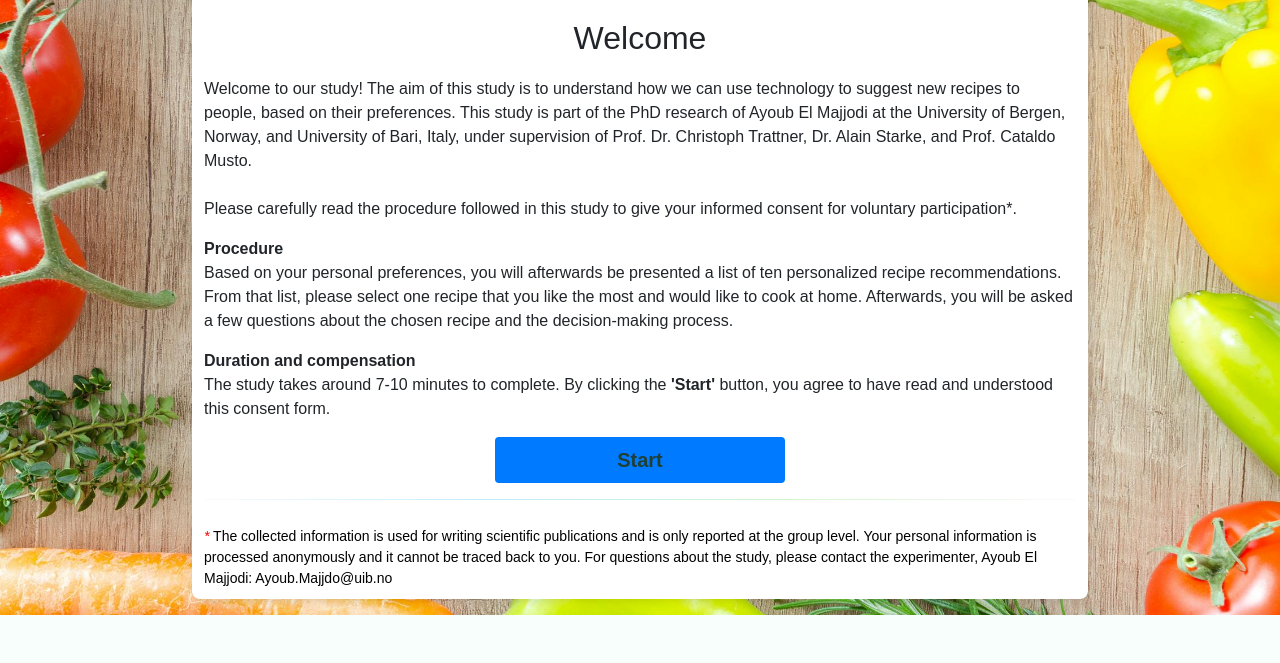
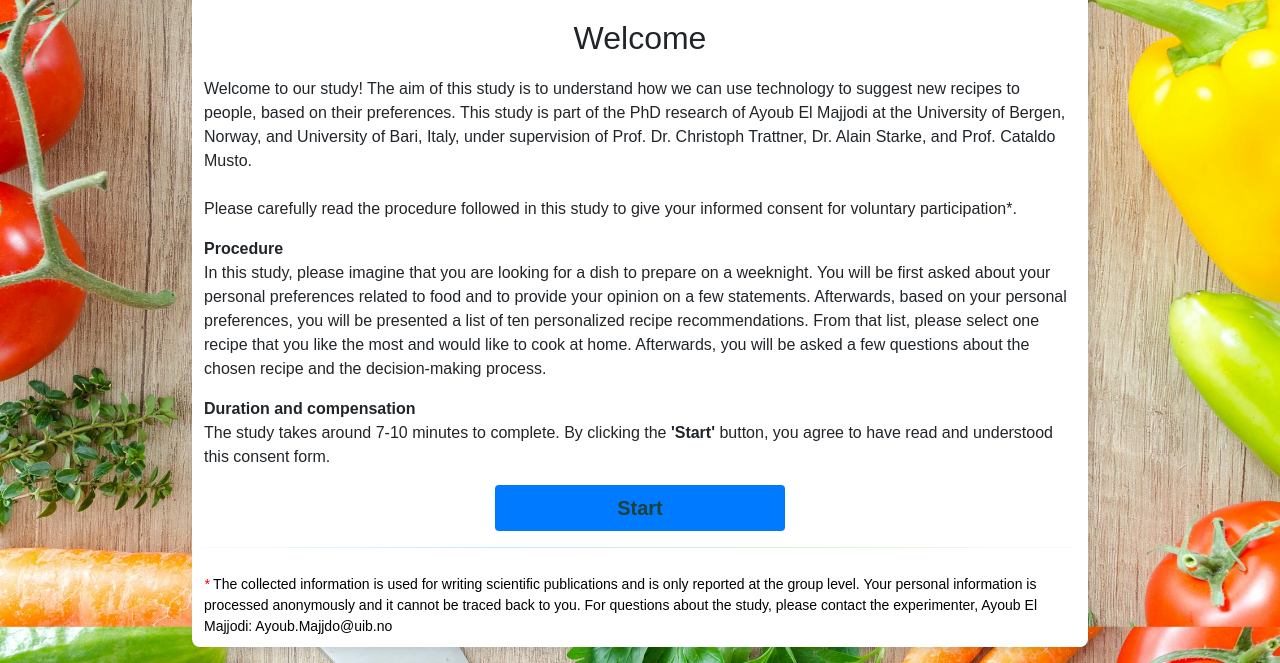
Before and after one commit to ayoubGL/UMAP_25_LLMS_Hash, a Django app: page / in a window 1280 px wide. Shown: the part 221-884 px from the top of the page. Before the commit the page ends 836 px from the top, so only its background shows below. Run offline with Django 3.2, Linux system fonts and the light colour scheme; some libraries are stand-ins or nearby versions; grey boxes are pictures that could not be loaded.

Commit message:
update no label

```diff
--- a/KnowledgeBased_nolabel/Labels_Nudges/forms.py
+++ b/KnowledgeBased_nolabel/Labels_Nudges/forms.py
@@ -82,15 +82,14 @@ class ProfileForm(forms.ModelForm):
         }
         labels = {
 
-
-            'RecipeWebUsage': 'Recipe website usage?',
-            'HomeCook':'Frequency of preparing home-cooked meals?',
-            'CookingExp':'Cooking experience?',
-            'EatingGoals':'What is your eating goals?',
+           'RecipeWebUsage': 'How frequently do you use recipe websites?',
+            'HomeCook':'How frequently do you prepare home-cooked meals?',
+            'CookingExp':'What is you cooking experience level?',
+            'EatingGoals':'Do you have any weight-related eating goals?',
             'Depression':'To what extent are you feeling depressed?',
             'PhysicalActivity':'How much physical activity do you do in a week?',
-            'SleepHours' : 'How many hours of sleep do you usually get?',
-            'CookingTime':'The time I have  available for cooking'
+            'SleepHours' : 'How many hours of sleep do you usually get each night?',
+            'CookingTime':'How much time do you typically have available for cooking?'
         }
 
 
@@ -141,9 +140,8 @@ class ChoiceEvaluationForm(forms.ModelForm):
 
             # hashtag evaluations
             'understandability':forms.Select(attrs={'class': 'form-select form-select-sm clabel', 'required': True}),
-            'satisfaction':forms.Select(attrs={'class': 'form-select form-select-sm clabel', 'required': True}),
             'effectiveness':forms.Select(attrs={'class': 'form-select form-select-sm clabel', 'required': True}),
-            'persuasiveness':forms.Select(attrs={'class': 'form-select form-select-sm clabel', 'required': True}),
+            'nudge_eval':forms.Select(attrs={'class': 'form-select form-select-sm clabel', 'required': True}),
         }
         labels = {
 
@@ -165,11 +163,14 @@ class ChoiceEvaluationForm(forms.ModelForm):
             'unders_sys':'I quickly understood the functionalities of the system',
             'many_actions':'Many actions were required to use the system',
 
+
+
             # # hashtag eval
-            # 'understandability': 'The hashtags are understandable ',
+            'understandability': 'It was easy to understand the content of a recipe',
             # 'satisfaction': 'The hashtags helps to increase my satisfaction with the recommender system',
-            # 'effectiveness': 'The hashtags helps me to understand to which extent the recommended move meets my preferences',
+            'effectiveness': 'I could easily understand why recommended recipes fitted my preferences',
             # 'persuasiveness':  'The hashtags makes me want to watch the recommended movie'
+            'nudge_eval': "I understood the healthiness of each recipe"
 
 
         }
--- a/KnowledgeBased_nolabel/templates/Labels_Nudges/ProfileBuilder.html
+++ b/KnowledgeBased_nolabel/templates/Labels_Nudges/ProfileBuilder.html
@@ -229,8 +229,8 @@
             <h4 style="font-size: 20px;
         font-weight: 350;
         line-height: 30px;
-        font-style: bold; margin-top: 10px;">Please answer the questions below about your food preferences. You will
-                receive personalized recipe recommendation that better matches your profile.</h4>
+        font-style: bold; margin-top: 10px;">Please answer the following questions about your food preferences. Your responses will be processed anonymously and cannot be traced back to you.
+         Based on your profile, you will receive personalized recipe recommendations tailored to your preferences.</h4>
 
         </div>
         <hr style="  border: 0;
--- a/KnowledgeBased_nolabel/templates/Labels_Nudges/homes.html
+++ b/KnowledgeBased_nolabel/templates/Labels_Nudges/homes.html
@@ -148,7 +148,7 @@
 You will be first asked to answer a few questions about your personal characteristics. Then, you are asked to choose a preferred food category, and to disclose your preferences for recipes in terms of their popularity, serving size,
 cooking time and the number of ingredients.
 <br> -->
-Based on your personal preferences, you will afterwards be presented a list of ten personalized recipe recommendations. From that list, please select one recipe that you like the most and would like to cook at home. Afterwards, you will be asked a few questions about the chosen recipe and the decision-making process.
+In this study, please imagine that you are looking for a dish to prepare on a weeknight. You will be first asked about your personal preferences related to food and to provide your opinion on a few statements. Afterwards, based on your personal preferences, you will be presented a list of ten personalized recipe recommendations. From that list, please select one recipe that you like the most and would like to cook at home. Afterwards, you will be asked a few questions about the chosen recipe and the decision-making process.
 
     </p>
     <b>Duration and compensation</b>
```
Also changed, not shown: KnowledgeBased_nolabel/Labels_Nudges/models.py (+18 -18 lines), KnowledgeBased_nolabel/Labels_Nudges/migrations/0002_auto_20241205_1717.py (added).
